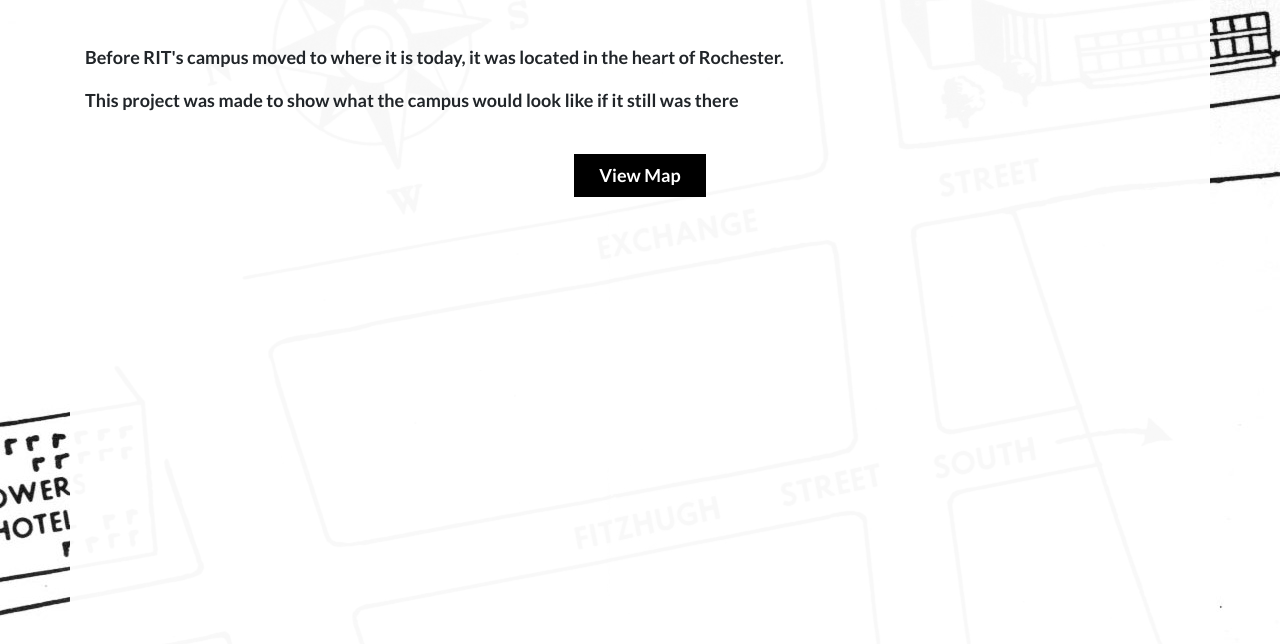
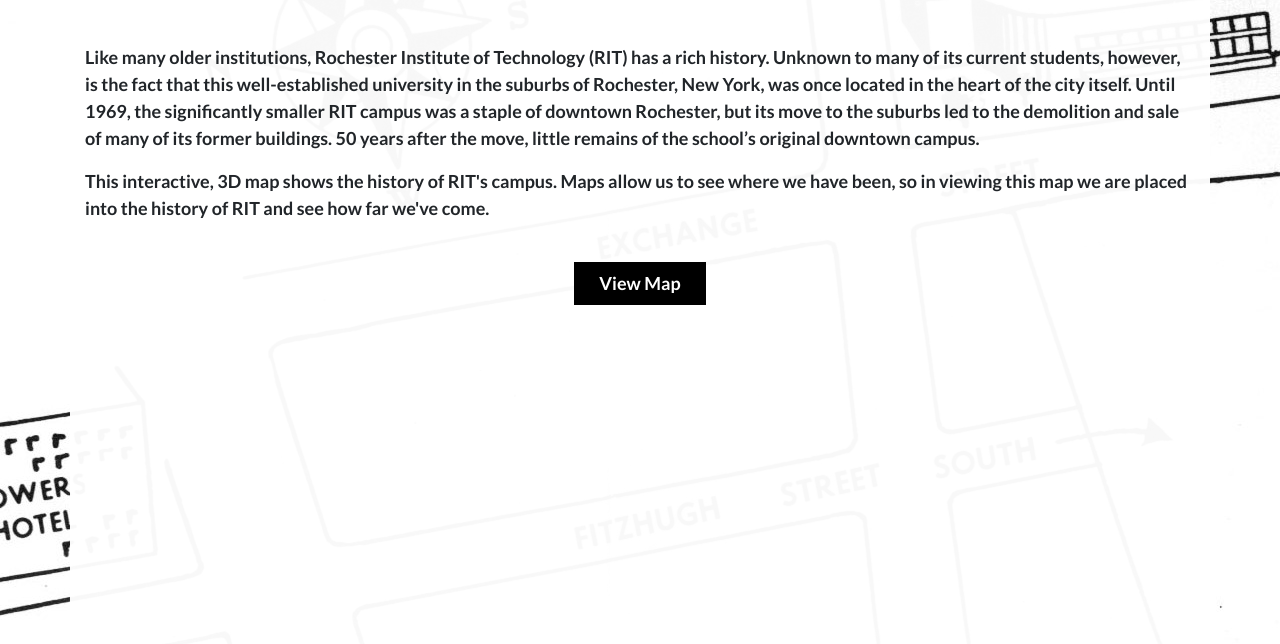
Before and after one commit to Historic-RIT-RAMI-campus/historic-campus, a website: page index.html in a window 1280 px wide. Shown: the part 164-808 px from the top of the page. Drawn offline with Linux system fonts and the light colour scheme.

Commit message:
Updated information on page

```diff
--- a/index.html
+++ b/index.html
@@ -50,9 +50,18 @@
       <div class="col-lg-12 text-center">
         <h1 class="mt-5">RIT Historic Campus</h1>
         <br><br>
-        <p class="aboutPara">Before RIT's campus moved to where it is today,
-          it was located in the heart of Rochester.</p>
-        <p class="aboutPara">This project was made to show what the campus would look like if it still was there</p>
+        <p class="aboutPara">
+          Like many older institutions, Rochester Institute of Technology (RIT) has a rich history.
+          Unknown to many of its current students, however, is the fact that this well-established
+          university in the suburbs of Rochester, New York, was once located in the heart of the city
+          itself. Until 1969, the significantly smaller RIT campus was a staple of downtown Rochester,
+          but its move to the suburbs led to the demolition and sale of many of its former buildings.
+          50 years after the move, little remains of the school’s original downtown campus.
+        </p>
+        <p class="aboutPara">
+          This interactive, 3D map shows the history of RIT's campus. Maps allow us to see where we have been,
+          so in viewing this map we are placed into the history of RIT and see how far we've come.
+        </p>
         <!-- <ul class="list-unstyled">
           <li>Bootstrap 4.3.1</li>
           <li>jQuery 3.4.1</li>
```
Also changed, not shown: about.html (+2 -3 lines).
